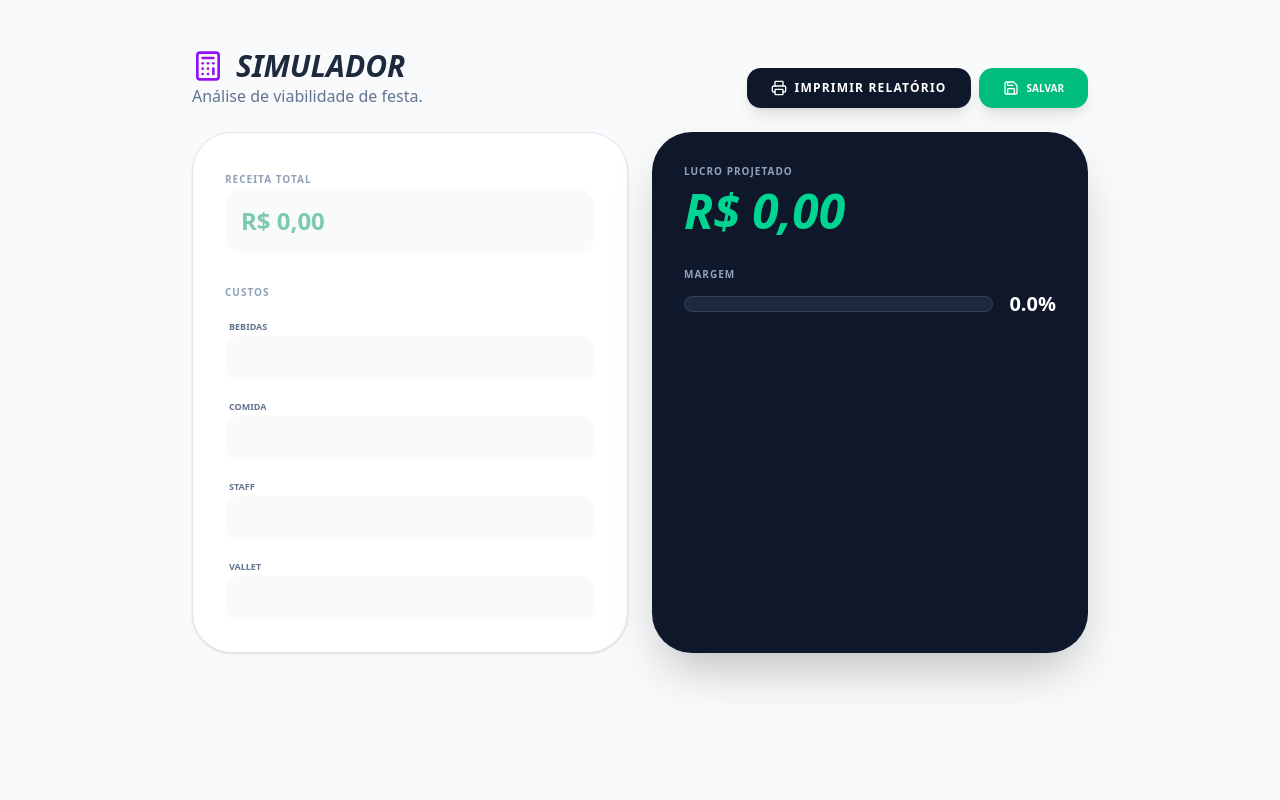
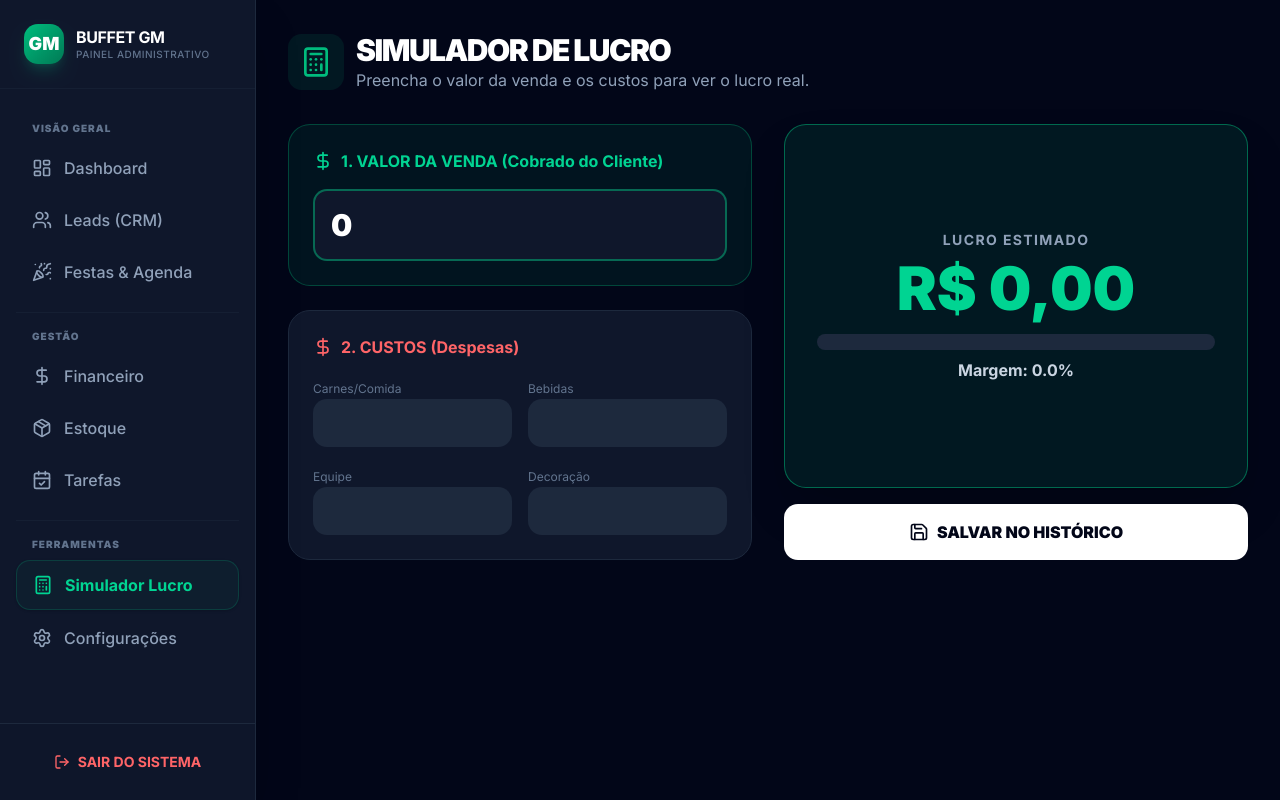
Before and after one commit to theuslimajs/crm-buffet, a Next.js app: page /simulador in a window 1280 px wide. Built offline with nearby package versions, Linux system fonts and the light colour scheme; no server answers.

Commit message:
Fix: Full layout restoration and features uptade

```diff
--- a/src/app/layout.tsx
+++ b/src/app/layout.tsx
@@ -1,192 +1,129 @@
-import type { Metadata, Viewport } from "next";
+import type { Metadata } from "next";
+import { Inter } from "next/font/google";
 import "./globals.css";
 import Link from "next/link";
-import { cookies } from "next/headers";
-import { prisma } from "@/lib/prisma";
+import {
+  LayoutDashboard,
+  Users,
+  PartyPopper,
+  DollarSign,
+  Package,
+  CalendarCheck,
+  Calculator,
+  Settings,
+  LogOut
+} from "lucide-react"; // Importando todos os ícones necessários
 import { logout } from "./actions";
-import {
-  LayoutDashboard, CalendarDays, Target, PackageSearch,
-  Wallet, ListTodo, Calendar, TrendingUp,
-  Settings, LogOut, ShieldCheck, Ticket, Calculator, PlusCircle
-} from "lucide-react";
+
+const inter = Inter({ subsets: ["latin"] });
 
 export const metadata: Metadata = {
-  title: "BuffetPro GM | Gestão 360°",
-  description: "ERP de Alta Performance para Eventos",
-  manifest: "/manifest.json", // Importante para instalar como App
-  appleWebApp: {
-    capable: true,
-    statusBarStyle: "black-translucent",
-    title: "BuffetGM",
-  },
+  title: "Buffet GM - Gestão",
+  description: "Sistema de Gestão CRM/ERP para Buffet",
 };
 
-export const viewport: Viewport = {
-  themeColor: "#0f172a",
-  width: "device-width",
-  initialScale: 1,
-  maximumScale: 1,
-};
-
-export default async function RootLayout({ children }: { children: React.ReactNode }) {
-  const cookieStore = await cookies();
-  const sessionId = cookieStore.get("session_user_id")?.value;
-
-  // Busca o usuário e suas permissões no banco
-  let usuario = null;
-  if (sessionId) {
-    usuario = await prisma.usuario.findUnique({ where: { id: sessionId } });
-  }
-
-  const isLogged = !!usuario;
-  const isDono = usuario?.cargo === 'DONO'; // O Dono sempre vê tudo
-
-  // Função auxiliar para checar permissão (Dono OU a flag específica)
-  const temAcesso = (permissao: boolean | undefined) => isDono || !!permissao;
-
+export default function RootLayout({
+  children,
+}: Readonly<{
+  children: React.ReactNode;
+}>) {
   return (
     <html lang="pt-BR">
-      <body className="bg-slate-50 min-h-screen font-sans flex text-slate-900 overflow-x-hidden">
-        {isLogged && (
-          <aside className="w-64 bg-slate-950 text-slate-400 flex-shrink-0 fixed h-full z-30 hidden md:flex flex-col border-r border-slate-800 shadow-2xl no-print">
+      <body className={`${inter.className} bg-slate-950 text-slate-100 min-h-screen flex`}>
 
-            {/* LOGO E CABEÇALHO */}
-            <div className="p-6 flex items-center gap-3 border-b border-slate-900/50">
-              <div className="bg-slate-900 p-1 rounded-full border border-slate-700 shadow-sm overflow-hidden w-12 h-12 flex items-center justify-center flex-shrink-0">
-                 {/* Certifique-se que a imagem existe em public/images/logo-gm.jpg */}
-                 <img src="/images/logo-gm.jpg" alt="GM" className="w-full h-full object-cover" />
+        {/* --- SIDEBAR (MENU LATERAL FIXO) --- */}
+        <aside className="fixed left-0 top-0 h-screen w-64 bg-slate-900 border-r border-slate-800 flex flex-col z-50 shadow-2xl">
+
+          {/* LOGO DA EMPRESA */}
+          <div className="p-6 border-b border-slate-800/50">
+            <div className="flex items-center gap-3">
+              <div className="w-10 h-10 bg-gradient-to-br from-emerald-500 to-emerald-700 rounded-xl flex items-center justify-center shadow-lg shadow-emerald-500/20">
+                <span className="font-black text-white text-lg">GM</span>
               </div>
               <div>
-                <h1 className="text-lg font-black text-white tracking-tighter italic leading-tight">
-                  BUFFET<span className="text-emerald-500">GM</span>
-                </h1>
-                <p className="text-[8px] font-bold text-slate-500 uppercase tracking-widest">
-                  {usuario?.cargo || 'Painel Admin'}
-                </p>
+                <h1 className="font-bold text-white tracking-tight leading-tight">BUFFET GM</h1>
+                <p className="text-[10px] text-slate-500 font-medium uppercase tracking-wider">Painel Administrativo</p>
+              </div>
             </div>
           </div>
 
-            <nav className="flex-1 px-4 space-y-1 overflow-y-auto pb-6 custom-scrollbar mt-4">
+          {/* ÁREA DE NAVEGAÇÃO */}
+          <nav className="flex-1 overflow-y-auto py-6 px-4 space-y-1 custom-scrollbar">
 
-              {/* HOME - Visível para todos */}
-              <Link href="/" className="flex items-center gap-3 px-4 py-2.5 rounded-xl hover:bg-slate-900 hover:text-white transition group mb-4">
-                <LayoutDashboard size={18} className="group-hover:text-purple-400" />
-                <span className="text-sm font-bold">Visão Geral</span>
+            {/* GRUPO: PRINCIPAL */}
+            <p className="px-4 text-[10px] font-black text-slate-500 uppercase tracking-widest mb-2 mt-2">Visão Geral</p>
+
+            <Link href="/" className="flex items-center gap-3 px-4 py-3 text-slate-400 hover:text-white hover:bg-slate-800/60 rounded-xl transition-all group">
+              <LayoutDashboard className="w-5 h-5 group-hover:text-emerald-400 transition-colors" />
+              <span className="font-medium">Dashboard</span>
             </Link>
 
-              {/* GRUPO: COMERCIAL */}
-              {(temAcesso(usuario?.podeVerLeads) || temAcesso(usuario?.podeVerRelatorios)) && (
-                <p className="px-4 text-[10px] font-black text-slate-600 uppercase tracking-widest mb-2 mt-4">Comercial</p>
-              )}
+            <Link href="/leads" className="flex items-center gap-3 px-4 py-3 text-slate-400 hover:text-white hover:bg-slate-800/60 rounded-xl transition-all group">
+              <Users className="w-5 h-5 group-hover:text-emerald-400 transition-colors" />
+              <span className="font-medium">Leads (CRM)</span>
+            </Link>
 
-              {temAcesso(usuario?.podeVerLeads) && (
-                <Link href="/leads" className="flex items-center gap-3 px-4 py-2.5 rounded-xl hover:bg-slate-900 hover:text-white transition group">
-                  <Target size={18} className="group-hover:text-blue-400" />
-                  <span className="text-sm font-bold">Leads (CRM)</span>
+            <Link href="/festas" className="flex items-center gap-3 px-4 py-3 text-slate-400 hover:text-white hover:bg-slate-800/60 rounded-xl transition-all group">
+              <PartyPopper className="w-5 h-5 group-hover:text-emerald-400 transition-colors" />
+              <span className="font-medium">Festas & Agenda</span>
             </Link>
-              )}
 
-              {temAcesso(usuario?.podeVerRelatorios) && (
-                <Link href="/relatorios" className="flex items-center gap-3 px-4 py-2.5 rounded-xl hover:bg-slate-900 hover:text-white transition group">
-                  <TrendingUp size={18} className="group-hover:text-emerald-400" />
-                  <span className="text-sm font-bold">Desempenho</span>
-                </Link>
-              )}
-
-              {/* GRUPO: OPERACIONAL */}
-              {(temAcesso(usuario?.podeVerCalendario) || temAcesso(usuario?.podeVerFestas) || temAcesso(usuario?.podeVerTarefas)) && (
-                 <p className="px-4 text-[10px] font-black text-slate-600 uppercase tracking-widest mb-2 mt-8">Operacional</p>
-              )}
-
-              {temAcesso(usuario?.podeVerCalendario) && (
-                <Link href="/calendario" className="flex items-center gap-3 px-4 py-2.5 rounded-xl hover:bg-slate-900 hover:text-white transition group">
-                  <Calendar size={18} className="group-hover:text-purple-400" />
-                  <span className="text-sm font-bold">Calendário Master</span>
-                </Link>
-              )}
-
-              {temAcesso(usuario?.podeVerFestas) && (
-                <>
-                  <Link href="/festas" className="flex items-center gap-3 px-4 py-2.5 rounded-xl hover:bg-slate-900 hover:text-white transition group">
-                    <CalendarDays size={18} className="group-hover:text-emerald-400" />
-                    <span className="text-sm font-bold">Agenda de Festas</span>
-                  </Link>
-                  <Link href="/festas/nova" className="flex items-center gap-3 px-4 py-2.5 rounded-xl hover:bg-slate-900 hover:text-white transition group">
-                    <PlusCircle size={18} className="group-hover:text-emerald-400" />
-                    <span className="text-sm font-bold">Nova Festa</span>
-                  </Link>
-                  <Link href="/convites" className="flex items-center gap-3 px-4 py-2.5 rounded-xl hover:bg-slate-900 hover:text-white transition group">
-                    <Ticket size={18} className="group-hover:text-pink-400" />
-                    <span className="text-sm font-bold">Convites</span>
-                  </Link>
-                </>
-              )}
-
-              {temAcesso(usuario?.podeVerTarefas) && (
-                <Link href="/tarefas" className="flex items-center gap-3 px-4 py-2.5 rounded-xl hover:bg-slate-900 hover:text-white transition group">
-                  <ListTodo size={18} className="group-hover:text-orange-400" />
-                  <span className="text-sm font-bold">Tarefas</span>
-                </Link>
-              )}
+            {/* LINHA SEPARADORA */}
+            <div className="my-4 border-t border-slate-800/50"></div>
 
             {/* GRUPO: GESTÃO */}
-              {(temAcesso(usuario?.podeVerFinanceiro) || temAcesso(usuario?.podeVerEstoque)) && (
-                <p className="px-4 text-[10px] font-black text-slate-600 uppercase tracking-widest mb-2 mt-8">Gestão</p>
-              )}
+            <p className="px-4 text-[10px] font-black text-slate-500 uppercase tracking-widest mb-2">Gestão</p>
 
-              {/* Simulador: Disponível se ver financeiro ou festas */}
-              {(temAcesso(usuario?.podeVerFinanceiro) || temAcesso(usuario?.podeVerFestas)) && (
-                <Link href="/simulador" className="flex items-center gap-3 px-4 py-2.5 rounded-xl bg-purple-600/10 text-white border border-purple-600/20 mb-2 shadow-sm">
-                  <Calculator size={18} className="text-purple-400" />
-                  <span className="text-sm font-bold">Simulador Lucro</span>
+            <Link href="/financeiro" className="flex items-center gap-3 px-4 py-3 text-slate-400 hover:text-white hover:bg-slate-800/60 rounded-xl transition-all group">
+              <DollarSign className="w-5 h-5 group-hover:text-emerald-400 transition-colors" />
+              <span className="font-medium">Financeiro</span>
             </Link>
-              )}
 
-              {temAcesso(usuario?.podeVerFinanceiro) && (
-                <Link href="/financeiro" className="flex items-center gap-3 px-4 py-2.5 rounded-xl hover:bg-slate-900 hover:text-white transition group">
-                  <Wallet size={18} className="group-hover:text-emerald-400" />
-                  <span className="text-sm font-bold">Fluxo de Caixa</span>
+            <Link href="/estoque" className="flex items-center gap-3 px-4 py-3 text-slate-400 hover:text-white hover:bg-slate-800/60 rounded-xl transition-all group">
+              <Package className="w-5 h-5 group-hover:text-emerald-400 transition-colors" />
+              <span className="font-medium">Estoque</span>
             </Link>
-              )}
 
-              {temAcesso(usuario?.podeVerEstoque) && (
-                <Link href="/estoque" className="flex items-center gap-3 px-4 py-2.5 rounded-xl hover:bg-slate-900 hover:text-white transition group">
-                  <PackageSearch size={18} className="group-hover:text-yellow-400" />
-                  <span className="text-sm font-bold">Estoque</span>
+            <Link href="/tarefas" className="flex items-center gap-3 px-4 py-3 text-slate-400 hover:text-white hover:bg-slate-800/60 rounded-xl transition-all group">
+              <CalendarCheck className="w-5 h-5 group-hover:text-emerald-400 transition-colors" />
+              <span className="font-medium">Tarefas</span>
             </Link>
-              )}
 
-              {/* CONFIGURAÇÕES: Apenas DONO */}
-              {isDono && (
-                <Link href="/configuracoes" className="flex items-center gap-3 px-4 py-2.5 rounded-xl hover:bg-slate-900 hover:text-white transition group">
-                  <ShieldCheck size={18} className="group-hover:text-purple-400" />
-                  <span className="text-sm font-bold">Configurações</span>
+            {/* LINHA SEPARADORA */}
+            <div className="my-4 border-t border-slate-800/50"></div>
+
+            {/* GRUPO: FERRAMENTAS */}
+            <p className="px-4 text-[10px] font-black text-slate-500 uppercase tracking-widest mb-2">Ferramentas</p>
+
+            <Link href="/simulador" className="flex items-center gap-3 px-4 py-3 text-emerald-400 bg-emerald-500/5 hover:bg-emerald-500/10 border border-emerald-500/20 rounded-xl transition-all shadow-sm">
+              <Calculator className="w-5 h-5" />
+              <span className="font-bold">Simulador Lucro</span>
             </Link>
-              )}
+
+            <Link href="/configuracoes" className="flex items-center gap-3 px-4 py-3 text-slate-400 hover:text-white hover:bg-slate-800/60 rounded-xl transition-all group">
+              <Settings className="w-5 h-5 group-hover:text-emerald-400 transition-colors" />
+              <span className="font-medium">Configurações</span>
+            </Link>
 
           </nav>
 
-            <div className="p-6 border-t border-slate-900 bg-slate-950/80">
-              <div className="flex items-center gap-3 px-2 mb-4">
-                <div className="w-8 h-8 rounded-lg bg-gradient-to-br from-emerald-500 to-emerald-800 flex items-center justify-center text-white font-black text-[10px] shadow-lg">
-                  {usuario?.nome?.substring(0,2).toUpperCase()}
-                </div>
-                <div className="overflow-hidden">
-                  <p className="text-[10px] font-black text-white truncate uppercase tracking-tighter">{usuario?.nome}</p>
-                  <p className="text-[8px] text-slate-500 font-bold uppercase tracking-widest">{usuario?.email}</p>
-                </div>
-              </div>
+          {/* BOTÃO DE SAIR */}
+          <div className="p-4 border-t border-slate-800 bg-slate-900/50">
             <form action={logout}>
-                <button className="flex items-center gap-2 px-2 py-2 text-[9px] font-black text-red-500/70 hover:text-red-500 uppercase tracking-widest w-full text-left transition">
-                  <LogOut size={14} /> Sair do Sistema
+              <button className="w-full flex items-center justify-center gap-2 text-red-400 hover:text-red-300 hover:bg-red-500/10 p-3 rounded-xl transition-all font-bold text-sm group">
+                <LogOut className="w-4 h-4 group-hover:-translate-x-1 transition-transform" />
+                SAIR DO SISTEMA
               </button>
             </form>
           </div>
         </aside>
-        )}
-        <main className={`${isLogged ? 'md:ml-64' : 'w-full'} flex-1 p-6 lg:p-12 min-h-screen transition-all duration-300`}>
+
+        {/* --- ÁREA DE CONTEÚDO PRINCIPAL --- */}
+        {/* ml-64 empurra o conteúdo para a direita para não ficar embaixo do menu */}
+        <main className="flex-1 ml-64 min-h-screen bg-slate-950">
           {children}
         </main>
+
       </body>
     </html>
   );
--- a/src/app/simulador/page.tsx
+++ b/src/app/simulador/page.tsx
@@ -1,78 +1,93 @@
 'use client'
-import { useState, useEffect } from 'react'
+
+import { useState } from 'react'
 import { salvarSimulacao } from '../actions'
-import { Calculator, Save } from 'lucide-react'
-import PrintButton from '@/components/PrintButton'
+import { Calculator, DollarSign, Save } from 'lucide-react'
 
 export default function SimuladorPage() {
+  // Estado da RECEITA (Quanto você cobra)
   const [receita, setReceita] = useState(0)
-  const [custos, setCustos] = useState({ bebidas: 0, comida: 0, staff: 0, vallet: 0 })
-  const [resultado, setResultado] = useState({ total: 0, lucro: 0, margem: 0 })
 
-  useEffect(() => {
-    const total = Object.values(custos).reduce((a, b) => a + b, 0)
-    const lucro = receita - total
-    setResultado({ total, lucro, margem: receita > 0 ? (lucro / receita) * 100 : 0 })
-  }, [receita, custos])
+  // Estados dos CUSTOS (Quanto você gasta)
+  const [custoCarne, setCustoCarne] = useState(0)
+  const [custoBebida, setCustoBebida] = useState(0)
+  const [custoEquipe, setCustoEquipe] = useState(0)
+  const [custoDecoracao, setCustoDecoracao] = useState(0)
+  const [outrosCustos, setOutrosCustos] = useState(0)
 
-  const handleSalvar = async () => {
-    await salvarSimulacao('simulacao-avulsa', { receita, custos: resultado.total, lucro: resultado.lucro, margem: resultado.margem, detalhes: custos })
-    alert("Salvo com sucesso!")
-  }
+  // Cálculos Automáticos
+  const custoTotal = custoCarne + custoBebida + custoEquipe + custoDecoracao + outrosCustos
+  const lucro = receita - custoTotal
+  const margem = receita > 0 ? (lucro / receita) * 100 : 0
 
   return (
-    <div className="max-w-4xl mx-auto space-y-6 pb-20">
-      <header className="flex justify-between items-end">
+    <main className="min-h-screen bg-slate-950 p-8 text-slate-100">
+      <header className="mb-8 flex items-center gap-3">
+        <div className="p-3 bg-emerald-500/10 rounded-xl">
+          <Calculator className="w-8 h-8 text-emerald-500" />
+        </div>
         <div>
-          <h1 className="text-3xl font-black text-slate-800 uppercase italic flex items-center gap-3">
-            <Calculator className="text-purple-600" size={32} /> Simulador
-          </h1>
-          <p className="text-slate-500 font-medium">Análise de viabilidade de festa.</p>
-        </div>
-        <div className="flex gap-2">
-            <PrintButton />
-            <button onClick={handleSalvar} className="bg-emerald-500 text-white px-6 py-3 rounded-xl font-black text-[10px] uppercase flex items-center gap-2 hover:bg-emerald-600 transition shadow-lg no-print">
-            <Save size={16} /> Salvar
-            </button>
+          <h1 className="text-3xl font-black text-white tracking-tighter">SIMULADOR DE LUCRO</h1>
+          <p className="text-slate-400">Preencha o valor da venda e os custos para ver o lucro real.</p>
         </div>
       </header>
 
-      <div className="grid grid-cols-1 md:grid-cols-2 gap-6">
-        <div className="bg-white p-8 rounded-[2.5rem] border shadow-sm space-y-4">
-          <label className="text-[10px] font-black text-slate-400 uppercase tracking-widest">Receita Total</label>
-          <input type="number" onChange={e => setReceita(Number(e.target.value))} className="w-full bg-slate-50 p-4 rounded-2xl border-none font-bold text-2xl text-emerald-600" placeholder="R$ 0,00" />
+      <form action={salvarSimulacao} className="grid grid-cols-1 lg:grid-cols-2 gap-8">
 
-          <div className="pt-4 space-y-3">
-            <p className="text-[10px] font-black text-slate-400 uppercase tracking-widest">Custos</p>
-            {Object.keys(custos).map(key => (
-              <div key={key}>
-                <label className="text-[9px] font-bold text-slate-500 uppercase ml-1">{key}</label>
-                <input type="number" onChange={e => setCustos({...custos, [key]: Number(e.target.value)})} className="w-full bg-slate-50 p-3 rounded-xl border-none font-bold text-sm" />
-              </div>
-            ))}
+        {/* COLUNA ESQUERDA: INPUTS */}
+        <div className="space-y-6">
+
+          {/* 1. RECEITA (VENDA) */}
+          <div className="bg-emerald-900/20 p-6 rounded-3xl border border-emerald-500/30">
+            <h2 className="text-emerald-400 font-bold mb-4 flex items-center gap-2">
+              <DollarSign className="w-5 h-5" /> 1. VALOR DA VENDA (Cobrado do Cliente)
+            </h2>
+            <input
+              name="receita"
+              type="number" step="0.01"
+              value={receita}
+              onChange={(e) => setReceita(parseFloat(e.target.value) || 0)}
+              className="w-full bg-slate-900 border-2 border-emerald-500/50 p-4 rounded-xl text-3xl font-black text-white focus:outline-none focus:ring-4 focus:ring-emerald-500/20"
+              placeholder="R$ 0,00"
+            />
+          </div>
+
+          {/* 2. CUSTOS */}
+          <div className="bg-slate-900 p-6 rounded-3xl border border-slate-800">
+            <h2 className="text-red-400 font-bold mb-4 flex items-center gap-2">
+              <DollarSign className="w-5 h-5" /> 2. CUSTOS (Despesas)
+            </h2>
+            <div className="grid grid-cols-2 gap-4">
+              <div><label className="text-xs text-slate-500">Carnes/Comida</label><input type="number" step="0.01" onChange={e => setCustoCarne(parseFloat(e.target.value) || 0)} className="w-full bg-slate-800 p-3 rounded-xl font-bold" /></div>
+              <div><label className="text-xs text-slate-500">Bebidas</label><input type="number" step="0.01" onChange={e => setCustoBebida(parseFloat(e.target.value) || 0)} className="w-full bg-slate-800 p-3 rounded-xl font-bold" /></div>
+              <div><label className="text-xs text-slate-500">Equipe</label><input type="number" step="0.01" onChange={e => setCustoEquipe(parseFloat(e.target.value) || 0)} className="w-full bg-slate-800 p-3 rounded-xl font-bold" /></div>
+              <div><label className="text-xs text-slate-500">Decoração</label><input type="number" step="0.01" onChange={e => setCustoDecoracao(parseFloat(e.target.value) || 0)} className="w-full bg-slate-800 p-3 rounded-xl font-bold" /></div>
+            </div>
+            {/* Campos ocultos para enviar ao servidor */}
+            <input type="hidden" name="custo" value={custoTotal} />
+            <input type="hidden" name="detalhes" value={JSON.stringify({carne: custoCarne, bebida: custoBebida})} />
           </div>
         </div>
 
-        <div className="bg-slate-900 text-white p-8 rounded-[2.5rem] flex flex-col justify-between shadow-2xl">
-          <div className="space-y-8">
-            <div>
-              <p className="text-slate-400 text-[10px] uppercase font-black tracking-widest mb-2">Lucro Projetado</p>
-              <p className={`text-5xl font-black italic ${resultado.lucro >= 0 ? 'text-emerald-400' : 'text-red-400'}`}>
-                R$ {resultado.lucro.toLocaleString('pt-BR', { minimumFractionDigits: 2 })}
-              </p>
+        {/* COLUNA DIREITA: RESULTADO */}
+        <div className="flex flex-col gap-4">
+          <div className={`flex-1 p-8 rounded-3xl border shadow-2xl flex flex-col items-center justify-center text-center ${lucro >= 0 ? 'bg-emerald-500/10 border-emerald-500/50' : 'bg-red-500/10 border-red-500/50'}`}>
+            <h3 className="text-slate-400 font-bold uppercase tracking-widest text-sm mb-2">LUCRO ESTIMADO</h3>
+            <p className={`text-6xl font-black mb-4 ${lucro >= 0 ? 'text-emerald-400' : 'text-red-400'}`}>
+              R$ {lucro.toLocaleString('pt-BR', { minimumFractionDigits: 2 })}
+            </p>
+
+            <div className="w-full bg-slate-800 rounded-full h-4 overflow-hidden mb-2">
+              <div className={`h-full ${margem > 30 ? 'bg-emerald-500' : 'bg-yellow-500'}`} style={{ width: `${Math.min(margem, 100)}%` }}></div>
             </div>
-            <div>
-              <p className="text-slate-400 text-[10px] uppercase font-black tracking-widest mb-2">Margem</p>
-              <div className="flex items-center gap-4">
-                <div className="h-4 flex-1 bg-slate-800 rounded-full overflow-hidden border border-slate-700">
-                  <div className={`h-full ${resultado.margem > 30 ? 'bg-emerald-500' : 'bg-red-500'}`} style={{ width: `${Math.min(resultado.margem, 100)}%` }}></div>
-                </div>
-                <span className="font-black text-xl">{resultado.margem.toFixed(1)}%</span>
-              </div>
-            </div>
+            <p className="text-slate-300 font-bold">Margem: {margem.toFixed(1)}%</p>
           </div>
+
+          <button type="submit" className="w-full bg-white text-slate-950 font-black p-4 rounded-xl flex items-center justify-center gap-2 hover:bg-slate-200 transition">
+            <Save className="w-5 h-5" /> SALVAR NO HISTÓRICO
+          </button>
         </div>
-      </div>
-    </div>
+      </form>
+    </main>
   )
 }
```
Also changed, not shown: src/app/actions.ts (+55 -37 lines). Lines whose indentation alone changed are shown as unchanged.
